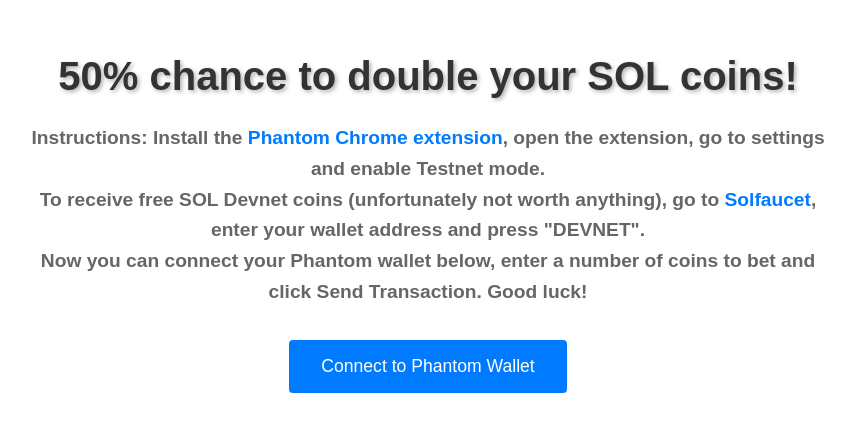
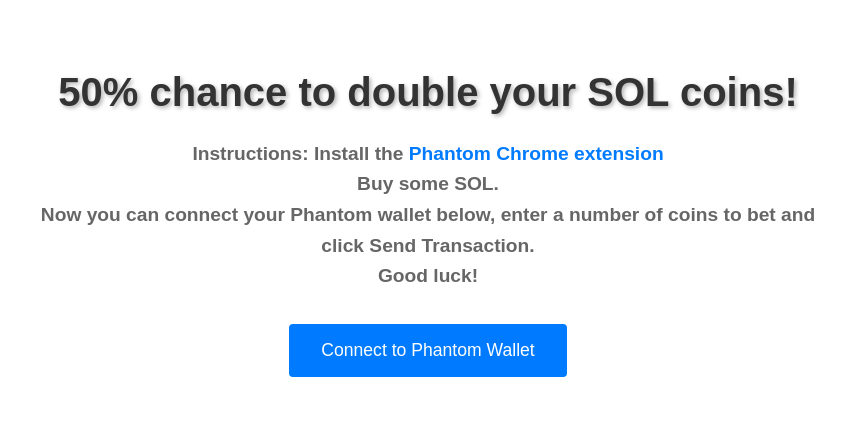
Before and after one commit to rlmsinclair/casinr_website_react, a React (Vite) app: page / in a window 1280 px wide. Shown: the part 230-662 px from the top of the page, without its empty margins (212-1067 px from the left). Built offline with nearby package versions, Linux system fonts and the light colour scheme.

Commit message:
Updated UI

```diff
--- a/src/App.tsx
+++ b/src/App.tsx
@@ -139,13 +139,12 @@
       <h1>50% chance to double your SOL coins!</h1>
       <h3>
         Instructions:
-        Install the <a href="https://phantom.app/">Phantom Chrome extension</a>,
-        open the extension, go to settings and enable Testnet mode.
+        Install the <a href="https://phantom.app/">Phantom Chrome extension</a>
         <br></br>
-        To receive free SOL Devnet coins (unfortunately not worth anything), go to <a href="https://solfaucet.com/">Solfaucet</a>,
-        enter your wallet address and press "DEVNET".
+        Buy some SOL.
         <br></br>
         Now you can connect your Phantom wallet below, enter a number of coins to bet and click Send Transaction.
+        <br></br>
         Good luck!
       </h3>
       {!walletKey && (
```
